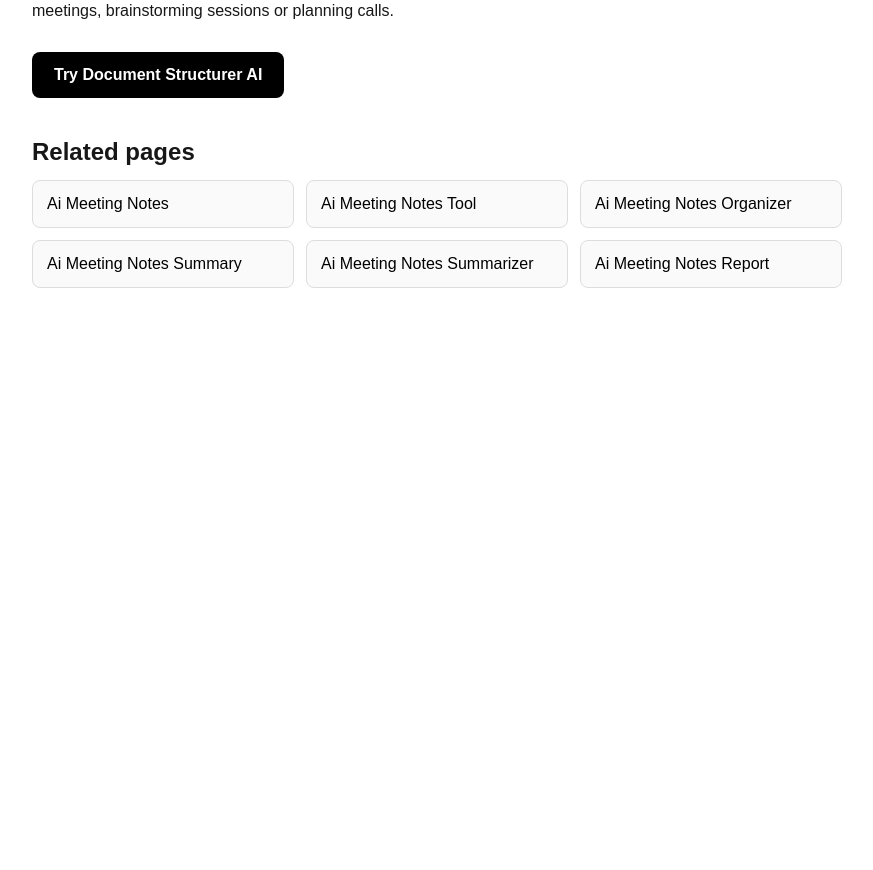
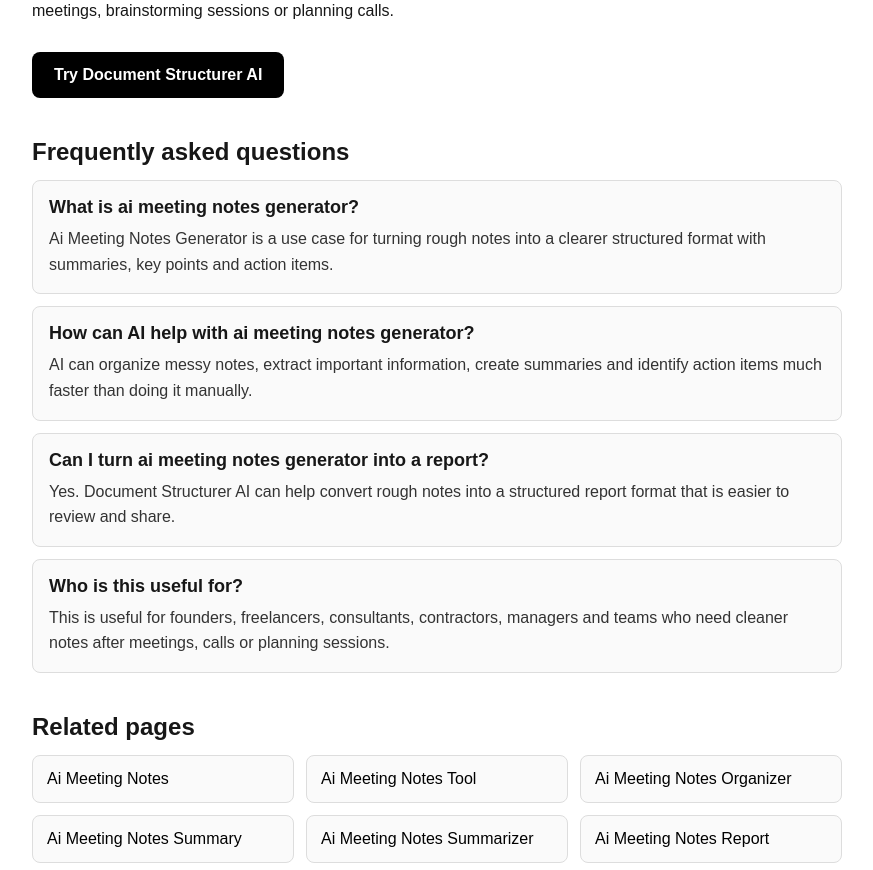
Before and after one commit to RobertFatu91/document-structurer-ai, a Next.js app: page /seo/ai-meeting-notes-generator in a window 1280 px wide. Shown: the part 580-1450 px from the top of the page, without its empty margins (203-1076 px from the left). Before the commit the page ends 928 px from the top, so only its background shows below. Built offline with nearby package versions, Linux system fonts and the light colour scheme.

Commit message:
add faq rich results to seo pages

```diff
--- a/app/seo/[slug]/page.js
+++ b/app/seo/[slug]/page.js
@@ -23,6 +23,29 @@ function buildPageData(slug) {
       "Saves time after meetings, calls and planning"
     ]
   };
+}
+
+function buildFaqData(slug) {
+  const titleText = slugToTitle(slug).toLowerCase();
+
+  return [
+    {
+      question: `What is ${titleText}?`,
+      answer: `${slugToTitle(slug)} is a use case for turning rough notes into a clearer structured format with summaries, key points and action items.`
+    },
+    {
+      question: `How can AI help with ${titleText}?`,
+      answer: `AI can organize messy notes, extract important information, create summaries and identify action items much faster than doing it manually.`
+    },
+    {
+      question: `Can I turn ${titleText} into a report?`,
+      answer: `Yes. Document Structurer AI can help convert rough notes into a structured report format that is easier to review and share.`
+    },
+    {
+      question: `Who is this useful for?`,
+      answer: `This is useful for founders, freelancers, consultants, contractors, managers and teams who need cleaner notes after meetings, calls or planning sessions.`
+    }
+  ];
 }
 
 export async function generateMetadata({ params }) {
@@ -56,17 +79,31 @@ export default async function SeoPage({ params }) {
   }
 
   const page = buildPageData(slug);
+  const faqItems = buildFaqData(slug);
 
   const relatedPages = seoKeywords
     .filter((item) => item !== slug)
     .slice(0, 6);
 
-  const schemaData = {
+  const webPageSchema = {
     "@context": "https://schema.org",
     "@type": "WebPage",
     name: page.heading,
     description: page.description,
     url: `https://document-structurer-ai.vercel.app/seo/${slug}`
+  };
+
+  const faqSchema = {
+    "@context": "https://schema.org",
+    "@type": "FAQPage",
+    mainEntity: faqItems.map((item) => ({
+      "@type": "Question",
+      name: item.question,
+      acceptedAnswer: {
+        "@type": "Answer",
+        text: item.answer
+      }
+    }))
   };
 
   return (
@@ -80,7 +117,11 @@ export default async function SeoPage({ params }) {
     >
       <script
         type="application/ld+json"
-        dangerouslySetInnerHTML={{ __html: JSON.stringify(schemaData) }}
+        dangerouslySetInnerHTML={{ __html: JSON.stringify(webPageSchema) }}
+      />
+      <script
+        type="application/ld+json"
+        dangerouslySetInnerHTML={{ __html: JSON.stringify(faqSchema) }}
       />
 
       <h1 style={{ fontSize: "38px", marginBottom: "20px" }}>
@@ -132,6 +173,30 @@ export default async function SeoPage({ params }) {
         Try Document Structurer AI
       </a>
 
+      <h2 style={{ marginBottom: "14px" }}>Frequently asked questions</h2>
+
+      <div style={{ marginBottom: "40px" }}>
+        {faqItems.map((item, index) => (
+          <div
+            key={index}
+            style={{
+              border: "1px solid #ddd",
+              borderRadius: "8px",
+              padding: "16px",
+              marginBottom: "12px",
+              background: "#fafafa"
+            }}
+          >
+            <h3 style={{ marginTop: 0, marginBottom: "8px", fontSize: "18px" }}>
+              {item.question}
+            </h3>
+            <p style={{ margin: 0, lineHeight: "1.6", color: "#333" }}>
+              {item.answer}
+            </p>
+          </div>
+        ))}
+      </div>
+
       <h2 style={{ marginBottom: "14px" }}>Related pages</h2>
 
       <div
```
